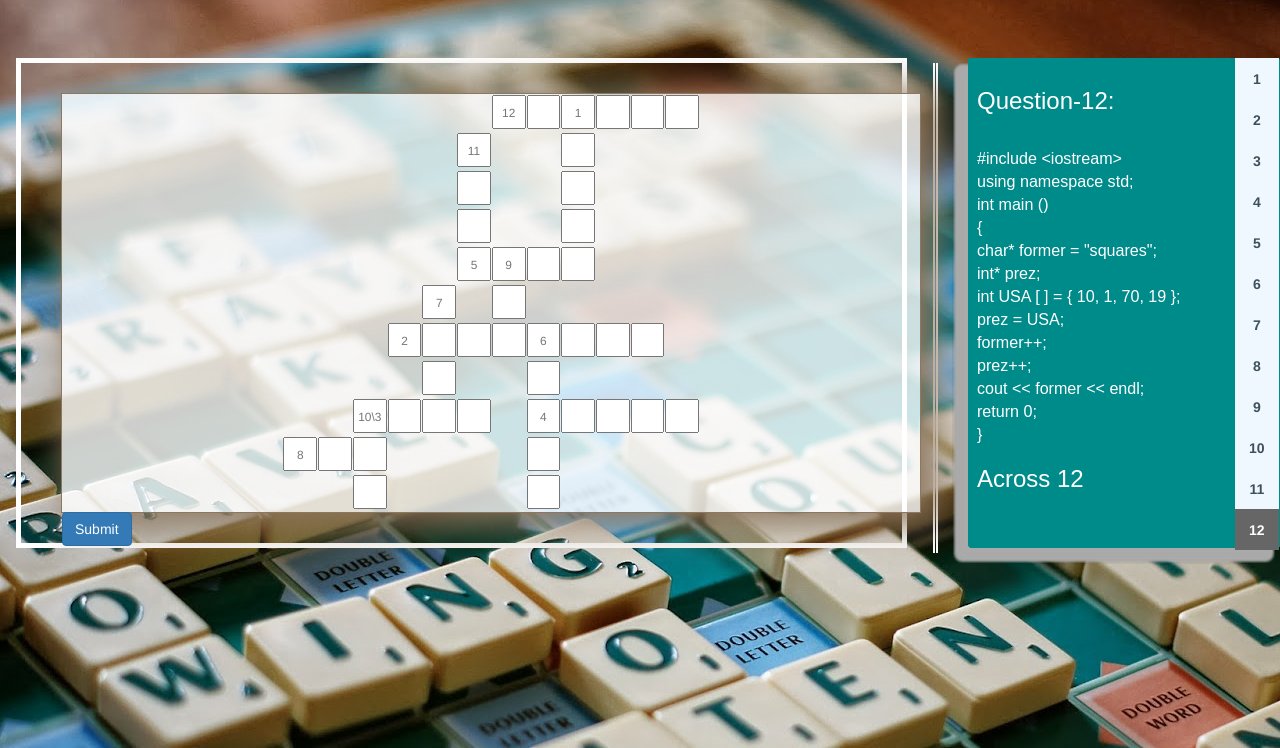
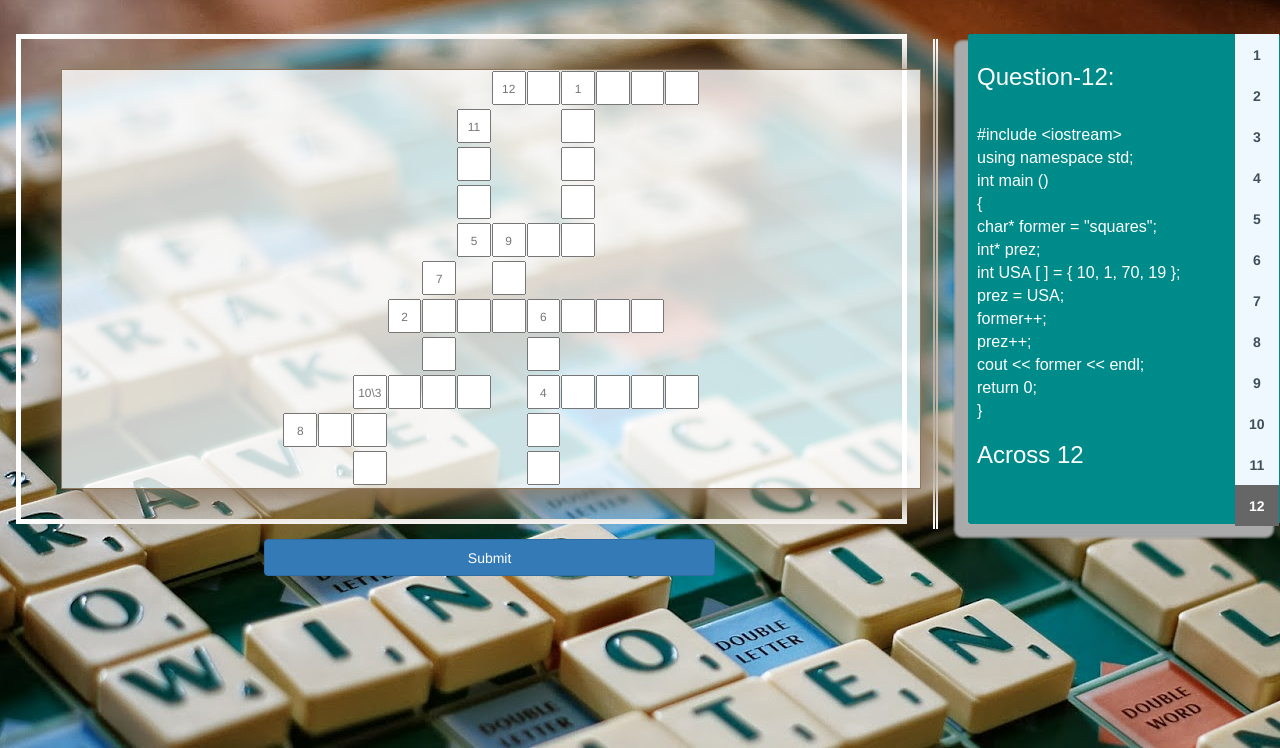
Before and after one commit to mridul-arora/CrossCode, a PHP site: page /crossword.php in a window 1280 px wide. Shown: the part 52-800 px from the top of the page. Run offline with PHP 8.4, Linux system fonts and the light colour scheme; a user stored in the database is signed in.

Commit message:
submit button

```diff
--- a/crossword.php
+++ b/crossword.php
@@ -19,7 +19,7 @@ $a=$_SESSION['u_id'];
         cursor: pointer;
     }
     .thiscontainer {
-        margin-top: 6vh;
+        margin-top: 3vh;
         margin-bottom: 2vh;
         height: 80%;
         width: auto;
@@ -154,6 +154,11 @@ $a=$_SESSION['u_id'];
     ::placeholder{
         font-size: 85%;
     }
+    #submit{
+        margin-top: 51rem;
+        margin-left: 16.7em;
+        padding: 0.55em 14.5em;
+    }
 </style>
 
 <body>
@@ -162,11 +167,6 @@ $a=$_SESSION['u_id'];
     <nav class='navbar navbar-inverse navar-fixed-top'>
         <div class='container-fluid'>
             <div class="navbar-header">
-                <button type="button" class="navbar-toggle" data-toggle="collapse" data-target="#myNavbar">
-        <span class="icon-bar"></span>
-        <span class="icon-bar"></span>
-        <span class="icon-bar"></span>
-      </button>
                 <a class="navbar-brand" href="#">CrossCode 2.0</a>
             </div>
 
@@ -179,10 +179,10 @@ $a=$_SESSION['u_id'];
         <!--this is the 9/12th crosscrode part-->
         <div class="col-md-9 insidecontainer">
 
+            <form method="POST" action="points.php">
              <!--the puzzle with puzzle border-->
             <div class="puzzleborder">
                 <div class="puzzle">
-<form method="POST" action="points.php">
                     <!--Crossword Rows-->
                     <!--1-->
                     <div class="crossrow">
@@ -768,14 +768,16 @@ $a=$_SESSION['u_id'];
                         <div class="unit"></div>
 
 </div>
-<button type="submit" class="btn btn-primary" name="sub">Submit</button>
-                    </form>
+
                 </div>
             </div>
 
 
             <!--the vertical line-->
             <div class="vl"></div>
+            <button type="submit" class="btn btn-primary" id="submit" name="sub">Submit</button>
+            </form>
+
         </div>
 
         <!--this is the questions 3/12th part-->
@@ -1017,7 +1019,6 @@ return 0;
     </div>
 
 
-
     <script type="text/javascript" src="assets/js/showques.js"></script>
 
     <!--Script for highlighting from 1 to 12 when hover and active-->
```
